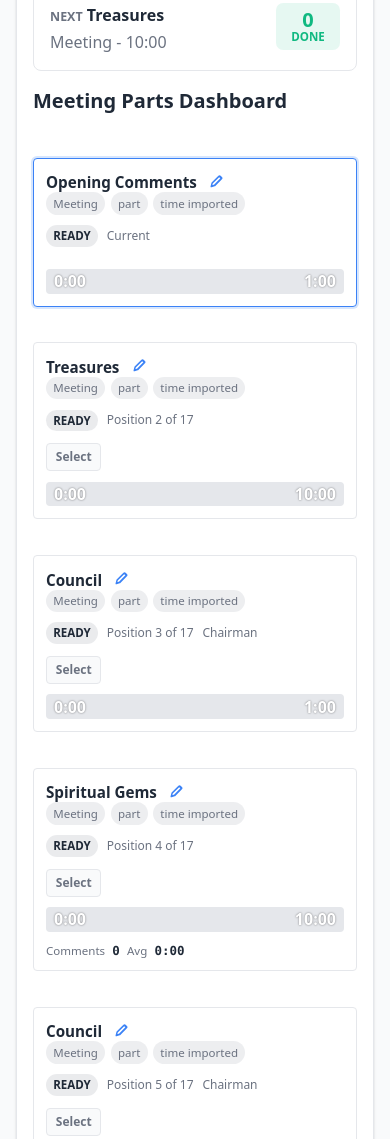
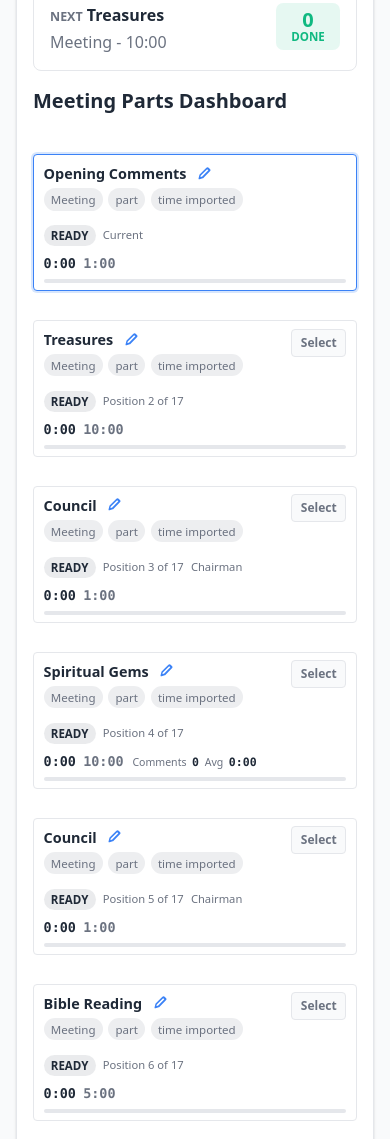
Before and after one commit to bytesnotbits/LifeandMinistryTimer, a website: page index.html in a window 390 px wide. Shown: the part 853-1992 px from the top of the page. Drawn offline with nearby package versions, Linux system fonts and the light colour scheme.

Commit message:
Compress meeting parts dashboard rows

```diff
--- a/index.html
+++ b/index.html
@@ -7,18 +7,18 @@
     <title>Life and Ministry Timer</title>
 
     <!-- Styles -->
-    <link rel="stylesheet" href="styles.css?v=3.8.5">
+    <link rel="stylesheet" href="styles.css?v=3.8.6">
     <link rel="icon" href="data:,">
 
     <!-- Tailwind CSS -->
     <link href="https://cdnjs.cloudflare.com/ajax/libs/tailwindcss/2.2.19/tailwind.min.css" rel="stylesheet">
 
     <!-- Defer JavaScript loading -->
-    <script src="lifeMinistryTimer.js?v=3.8.5" defer></script>
-    <script src="render.js?v=3.8.5" defer></script>
-    <script src="newFeatures.js?v=3.8.5" defer></script>
-    <script src="programCockpit.js?v=3.8.5" defer></script>
-    <script src="realtimeShare.js?v=3.8.5" defer></script>
+    <script src="lifeMinistryTimer.js?v=3.8.6" defer></script>
+    <script src="render.js?v=3.8.6" defer></script>
+    <script src="newFeatures.js?v=3.8.6" defer></script>
+    <script src="programCockpit.js?v=3.8.6" defer></script>
+    <script src="realtimeShare.js?v=3.8.6" defer></script>
 </head>
 <body class="app-body">
 
@@ -520,7 +520,7 @@
     </main>
 
     <footer class="p-4 text-sm text-left mt-4">
-        <div>Version: 3.8.5 (07/03/2026)</div>
+        <div>Version: 3.8.6 (07/03/2026)</div>
         <div class="font-bold mt-2">Someday:</div>
         <ul class="list-disc pl-5 mt-1">
             <li>Allow real-time remote viewing</li>
--- a/render.js
+++ b/render.js
@@ -220,7 +220,7 @@ const render = {
             const isSelectableCard = canControl && !isActive && !state.isRunning && state.editingPartIndex === null && !state.isEditMode;
 
             const partElement = document.createElement('div');
-            partElement.className = `part-card part-dashboard-card p-3 rounded timer-state-${timing.state} ${isActive ? 'active' : ''} ${canReorder ? 'edit-mode' : ''} ${isSelectableCard ? 'clickable' : ''}`;
+            partElement.className = `part-card part-dashboard-card p-2 rounded timer-state-${timing.state} ${isActive ? 'active' : ''} ${canReorder ? 'edit-mode' : ''} ${isSelectableCard ? 'clickable' : ''}`;
             partElement.setAttribute('data-part-index', index);
 
             // Enable drag-and-drop reordering while timer is stopped and no inline editor is open.
@@ -356,6 +356,20 @@ const render = {
                             ${escapedSpeaker ? `<span>${escapedSpeaker}</span>` : ''}
                         </div>
                     </div>
+                    <div class="part-dashboard-metrics">
+                        <div class="part-dashboard-time" aria-label="Part timing">
+                            <span data-role="part-elapsed">${formatTime(elapsed)}</span>
+                            <span data-role="part-countdown" class="${isOver ? 'is-over' : ''}">${formatTimeWithSign(timing.remaining)}</span>
+                        </div>
+                        ${part.enableComments ? `
+                            <div class="part-comment-summary">
+                                <span>Comments</span>
+                                <strong id="partCommentCount-${index}">${partCommentStats.count}</strong>
+                                <span>Avg</span>
+                                <strong id="partCommentAverage-${index}">${formatTime(averageCommentDuration)}</strong>
+                            </div>
+                        ` : ''}
+                    </div>
                     <div class="part-dashboard-actions">
                         ${isSelectableCard ? `
                             <button data-action="select-part" data-part-index="${index}"
@@ -411,20 +425,8 @@ const render = {
                     </div>
                 ` : ''}
 
-                <div class="part-dashboard-detail">
-                    <div class="progress-bar part-dashboard-progress">
-                        <div data-role="part-progress" class="progress-bar-bg ${progressColor}" style="width: ${progressPercent}%"></div>
-                        <span data-role="part-elapsed" class="left-label">${formatTime(elapsed)}</span>
-                        <span data-role="part-countdown" class="countdown ${isOver ? 'is-over' : ''}">${formatTimeWithSign(timing.remaining)}</span>
-                    </div>
-                    ${part.enableComments ? `
-                        <div class="part-comment-summary">
-                            <span>Comments</span>
-                            <strong id="partCommentCount-${index}">${partCommentStats.count}</strong>
-                            <span>Avg</span>
-                            <strong id="partCommentAverage-${index}">${formatTime(averageCommentDuration)}</strong>
-                        </div>
-                    ` : ''}
+                <div class="progress-bar part-dashboard-progress" aria-hidden="true">
+                    <div data-role="part-progress" class="progress-bar-bg ${progressColor}" style="width: ${progressPercent}%"></div>
                 </div>
 
                 ${showInsertActions ? `
--- a/styles.css
+++ b/styles.css
@@ -1037,32 +1037,38 @@ main {
 
 .part-dashboard-list {
     display: grid;
-    gap: 0.55rem;
+    gap: 0.35rem;
 }
 
 .part-dashboard-card {
     box-shadow: none;
+    padding: 0.45rem 0.6rem !important;
 }
 
 .part-dashboard-row {
     display: grid;
-    grid-template-columns: minmax(0, 1fr) auto;
-    gap: 0.75rem;
-    align-items: start;
+    grid-template-columns: minmax(12rem, 1fr) auto auto;
+    gap: 0.65rem;
+    align-items: center;
 }
 
 .part-dashboard-main {
+    display: flex;
+    flex-wrap: wrap;
+    align-items: center;
+    gap: 0.25rem 0.5rem;
     min-width: 0;
 }
 
 .part-dashboard-title {
     display: flex;
     align-items: center;
-    gap: 0.45rem;
-    min-width: 0;
-    font-size: 0.95rem;
+    gap: 0.35rem;
+    flex: 1 1 13rem;
+    min-width: 9rem;
+    font-size: 0.9rem;
     font-weight: 800;
-    line-height: 1.25;
+    line-height: 1.15;
 }
 
 .part-dashboard-title > span:last-of-type {
@@ -1076,10 +1082,9 @@ main {
     display: flex;
     flex-wrap: wrap;
     align-items: center;
-    gap: 0.35rem 0.55rem;
-    margin-top: 0.35rem;
-    color: var(--text-light);
-    font-size: 0.75rem;
+    gap: 0.25rem 0.45rem;
+    color: var(--text-light);
+    font-size: 0.7rem;
 }
 
 .part-dashboard-meta > span:not(.timer-status-pill) {
@@ -1092,20 +1097,45 @@ main {
 .part-dashboard-actions {
     display: flex;
     align-items: center;
-    gap: 0.35rem;
-}
-
-.part-dashboard-detail {
-    display: grid;
-    grid-template-columns: minmax(12rem, 1fr) auto;
-    gap: 0.75rem;
-    align-items: center;
-    margin-top: 0.65rem;
+    gap: 0.3rem;
+}
+
+.part-dashboard-metrics {
+    display: flex;
+    align-items: center;
+    justify-content: flex-end;
+    gap: 0.55rem;
+    min-width: 0;
+}
+
+.part-dashboard-time {
+    display: grid;
+    grid-template-columns: auto auto;
+    gap: 0.45rem;
+    align-items: baseline;
+    font-family: ui-monospace, SFMono-Regular, Consolas, "Liberation Mono", monospace;
+    font-size: 0.84rem;
+    font-weight: 800;
+    white-space: nowrap;
+}
+
+.part-dashboard-time span:first-child {
+    color: var(--text-color);
+}
+
+.part-dashboard-time span:last-child {
+    color: var(--text-light);
+}
+
+.part-dashboard-time .is-over {
+    color: var(--danger-color);
 }
 
 .part-dashboard-progress {
-    height: 1.55rem;
+    height: 0.22rem;
     min-width: 0;
+    margin-top: 0.35rem;
+    border-radius: 999px;
 }
 
 .part-card.clickable {
@@ -1168,17 +1198,17 @@ main {
 .part-comment-summary {
     display: inline-grid;
     grid-template-columns: auto auto;
-    gap: 0.1rem 0.45rem;
+    gap: 0.05rem 0.35rem;
     align-items: baseline;
-    min-width: 6.5rem;
-    font-size: 0.72rem;
-    line-height: 1.15;
+    min-width: 5.75rem;
+    font-size: 0.66rem;
+    line-height: 1.05;
 }
 
 .part-comment-summary strong {
     color: var(--text-color);
     font-family: ui-monospace, SFMono-Regular, Consolas, "Liberation Mono", monospace;
-    font-size: 0.78rem;
+    font-size: 0.72rem;
 }
 
 .part-number-badge {
@@ -1187,12 +1217,12 @@ main {
     justify-content: center;
     flex: 0 0 auto;
     min-width: 1.35rem;
-    height: 1.35rem;
-    padding: 0 0.35rem;
+    height: 1.2rem;
+    padding: 0 0.3rem;
     border-radius: 999px;
     background-color: rgba(59, 130, 246, 0.12);
     color: var(--primary-color);
-    font-size: 0.75rem;
+    font-size: 0.68rem;
     font-weight: 800;
     line-height: 1;
 }
@@ -2080,13 +2110,34 @@ main {
         height: 1.25rem;
     }
 
-    .part-dashboard-row,
-    .part-dashboard-detail {
-        grid-template-columns: minmax(0, 1fr);
+    .part-dashboard-row {
+        grid-template-columns: minmax(0, 1fr) auto;
+        gap: 0.45rem;
+        align-items: start;
+    }
+
+    .part-dashboard-main {
+        grid-column: 1;
+    }
+
+    .part-dashboard-metrics {
+        grid-column: 1 / -1;
+        justify-content: flex-start;
     }
 
     .part-dashboard-actions {
-        justify-content: flex-start;
+        grid-column: 2;
+        grid-row: 1;
+        justify-content: flex-end;
+    }
+
+    .part-dashboard-title {
+        flex-basis: 100%;
+    }
+
+    .part-dashboard-metrics {
+        flex-wrap: wrap;
+        gap: 0.4rem 0.55rem;
     }
 
     .part-comment-summary {
```
Also changed, not shown: docs/DECISIONS.md (+26 -0 lines), docs/KNOWLEDGE_BASE.md (+1 -0 lines), docs/REGRESSION_TESTING.md (+4 -3 lines), docs/TERMINAL_FAILURES.md (+14 -0 lines).
